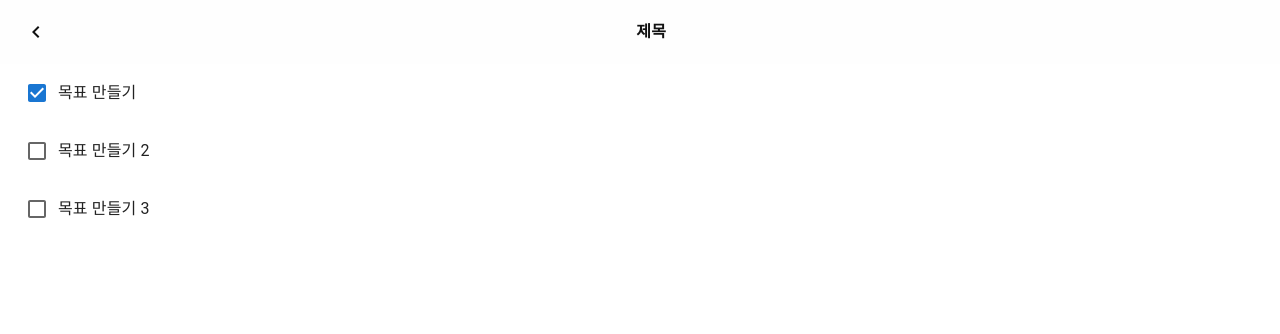
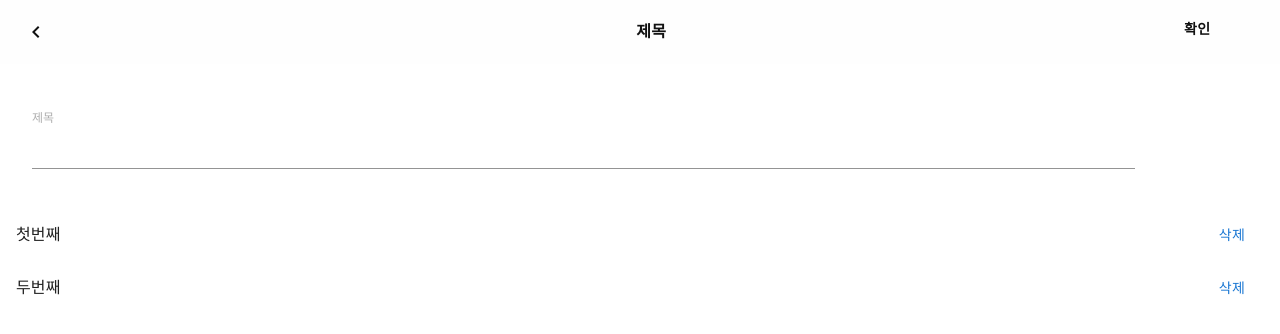
Before and after one commit to kenna-hwa/clonemate-front, a React (Create React App) app: page /goals in a window 1280 px wide. Shown: the top 334 px of the page. Built offline with nearby package versions, Linux system fonts and the light colour scheme.

Commit message:
feat: Goals 컴포넌트 생성 / 추가, 삭제, 수정 기능 추가

```diff
--- a/src/components/App.js
+++ b/src/components/App.js
@@ -1,4 +1,4 @@
-import React, { useState } from "react";
+import React, { useRef, useState } from "react";
 import "../stylesheets/App.css";
 import { Button  } from "@mui/material";
 import { ThemeProvider, createTheme } from "@mui/material/styles";
@@ -8,6 +8,8 @@ import Join from "./Join";
 import BasicNavBar from "./BasicNavBar";
 import Goals from "./Goals";
 import Main from "./Main";
+import GoalForm from "./GoalForm";
+import GoalEditForm from "./GoalEditForm";
 
 
 const theme = createTheme({
@@ -71,29 +73,88 @@ const theme = createTheme({
 });
 
 function App() {
+
+  /* Hook 선언 시작 */
+
   let history = useHistory();
+  let [readOnly, readOnlyChange] = useState('read');
+
+
+
+  /* Dummy State 시작 */
 
   // 목표goals 페이지 goal 아이템
   let [goal, goalChange] = useState(
-    [
-          {
-            id : 0,
-            title: '목표 만들기',
-            done: true
-          },
-          {
-            id: 1,
-            title: '목표 만들기 2',
-            done: false
-          },
-          {
-            id: 2,
-            title: '목표 만들기 3',
-            done: false
-          },
+     {
+       items: [{
+          title: '첫번째',
+          id: 'ID-0',
+        },
+        {
+          title: '두번째',
+          id: 'ID-1',
 
-    ]
-  )
+      }]
+    }
+  );
+
+  /* Dummy State 끝 */
+
+  /* Hook 선언 끝 */
+
+
+  /* 함수 선언 시작 */
+
+
+  //목표 추가 함수
+  function addGoal(item){
+
+    const thisItems = goal.items; // goal State 원본 카피
+    item.id = 'ID-' + thisItems.length; //key를 위한 id 추가
+    thisItems.push(item) // 카피한 goal 리스트에 아이템 추가
+    goalChange({items: thisItems}); //goalChange를 이용해 state 변경
+    document.querySelector("#goalform_textfield").value = '';
+    console.log('add items :', goal.items)
+  }
+
+  //목표 GoalForm으로 보내기 함수
+  function editToGoalForm(id){
+    const thisItems = goal.items; // goal State 원본 카피
+    const currentEditItems = thisItems.filter(e => e.id === id)
+    TextFieldControl(currentEditItems);
+  }
+
+  //TextField id, value 변경 함수
+
+  function TextFieldControl(currentEditItems) {
+    const TextField = document.querySelector("#goaleditform_textfield");
+    TextField.value = currentEditItems[0].title;
+    TextField.id = currentEditItems[0].id;
+  }
+
+  //목표 수정 함수
+  function editGoal(e){
+
+    const thisItems = goal.items; // goal State 원본 카피
+
+    let idx  = thisItems.findIndex((item)=>{ return item.id === e.id })//findIndex 사용
+    thisItems[idx].title = e.title;
+    goalChange( {items : thisItems } ); //goalChange를 이용해 state 변경
+    document.querySelector(`#ID-${idx}`).value = '';
+    console.log('edit items :', goal.items)
+  }
+
+  //목표 삭제 함수
+  function deleteGoal(targetId, item){
+
+    const thisItems = item; // goal State 원본 카피
+    console.log('Before Update Items :', item );
+    const newItems = thisItems.filter(e => e.id !== targetId)
+    goalChange({items: newItems})
+  }
+
+  /* 함수 선언 끝 */
+
 
   return (
     <ThemeProvider theme={theme}>
@@ -144,7 +205,10 @@ function App() {
         </Route>
         <Route exact path="/goals">
         <BasicNavBar/>
-          <Goals goal={goal} key={goal.id} />
+        {
+          readOnly === 'read' ? <GoalForm addGoal={addGoal} /> : <GoalEditForm editGoal={editGoal} />
+        }
+          <Goals goal={goal.items} addGoal={addGoal} deleteGoal={deleteGoal} editToGoalForm={editToGoalForm} readOnly={readOnly} readOnlyChange={readOnlyChange}  />
         </Route>
         </Switch>
     </ThemeProvider>
--- /dev/null
+++ b/src/components/GoalEditForm.js
@@ -0,0 +1,62 @@
+import { Button, Grid, Box, TextField } from "@mui/material";
+import React, { useState } from "react";
+
+
+export default function GoalEditForm(props){
+
+    /* props 선언 시작 */
+
+    const editGoal = props.editGoal;
+
+    /* props 선언 끝 */
+
+
+    /* Hook 선언 시작 */
+
+    let [editGoalItem, editGoalItemChange] = useState({item : { id: '' , title : '' }});
+
+    /* Hook 선언 끝 */
+
+
+    /* 함수 선언 시작 */
+
+    function onInputChange(e) {
+        const editItem = editGoalItem.item; // editGoalItem state copy
+        editItem.title = e.target.value;  // TextField에서 받아온 value
+        editItem.id = e.target.id;  // TextField에서 받아온 id
+        console.log('editItem ', editItem)
+        editGoalItemChange({item : editItem})
+    }
+
+    function onButtonClick(){
+        editGoal(editGoalItem.item);
+    }
+
+    function enterKeyEventHandler(e){
+        onButtonClick();
+    }
+
+    /* 함수 선언 끝 */
+
+
+
+    return(
+        <Box style={{ margin : 16, padding: 16, position:'relative' }}>
+            <p>수정</p>
+            <Grid container>
+                <Grid xs={11} md={11} item style={{paddingRight: 12}}>
+                    <p className="goaleditform_title" style={{fontSize: '12px', color: '#aeaeae'}}>제목</p>
+                    <TextField fullWidth id="goaleditform_textfield" variant="standard" onChange={onInputChange} />
+                </Grid>
+                <Grid xs={1} md={1} item >
+                    <Button fullWidth color="secondary" onClick={onButtonClick}
+                    value={editGoalItem.item.title} onKeyPress={enterKeyEventHandler}
+                    style={{position:'relative', top: '-85px',  fontSize: '14px', fontWeight: '600', color: '#111'}} >
+                        확인
+                    </Button>
+                </Grid>
+            </Grid>
+        </Box>
+    )
+
+}
--- /dev/null
+++ b/src/components/GoalForm.js
@@ -0,0 +1,58 @@
+import { Button, Grid, Box, TextField } from "@mui/material";
+import React, { useState } from "react";
+
+
+export default function GoalForm(props){
+
+    /* props 선언 시작 */
+
+    const addGoal = props.addGoal;
+
+    /* props 선언 끝 */
+
+
+    /* Hook 선언 시작 */
+
+    let [newGoalItem, newGoalItemChange] = useState({item : { title : '' }});
+
+    /* Hook 선언 끝 */
+
+
+    /* 함수 선언 시작 */
+
+    function onInputChange(e) {
+        const newItem = newGoalItem.item;
+        newItem.title = e.target.value;
+        newGoalItemChange({item : newItem})
+    }
+
+    function onButtonClick(){
+        addGoal(newGoalItem.item);
+    }
+
+    function enterKeyEventHandler(e){
+        onButtonClick();
+    }
+
+    /* 함수 선언 끝 */
+
+
+    return(
+        <Box style={{ margin : 16, padding: 16, position:'relative' }}>
+            <Grid container>
+                <Grid xs={11} md={11} item style={{paddingRight: 12}}>
+                    <p className="goalform_title" style={{fontSize: '12px', color: '#aeaeae'}}>제목</p>
+                    <TextField fullWidth id="goalform_textfield" variant="standard" onChange={onInputChange} />
+                </Grid>
+                <Grid xs={1} md={1} item >
+                    <Button fullWidth color="secondary" onClick={onButtonClick}
+                    value={newGoalItem.item.title} onKeyPress={enterKeyEventHandler}
+                    style={{position:'relative', top: '-85px',  fontSize: '14px', fontWeight: '600', color: '#111'}} >
+                        확인
+                    </Button>
+                </Grid>
+            </Grid>
+        </Box>
+    )
+
+}
--- a/src/components/Goals.js
+++ b/src/components/Goals.js
@@ -1,29 +1,54 @@
 import React from "react";
-import { Checkbox, InputBase, ListItem, ListItemText } from "@mui/material";
+import {  Button, InputBase, List, ListItem  } from "@mui/material";
 
 export default function Goals(props) {
-  console.log(props.goal);
+
+  /* props 선언 시작 */
+
   let goalItems = props.goal;
+  let deleteGoal = props.deleteGoal;
+  let editToGoalForm = props.editToGoalForm;
+  let readOnly = props.readOnly;
+  let readOnlyChange = props.readOnlyChange;
+
+  /* props 선언 끝 */
+
+
+  /* 함수 시작 */
+
+  //목표 수정 이벤트핸들러 함수
+  async function editEventHandler(e){
+    const { id } = e.target;
+    await readOnlyChange(readOnly='edit');
+    console.log(readOnly)
+    await editToGoalForm(id)
+  }
+
+  //목표 삭제 이벤트핸들러 함수
+
+    function deleteEventHandler(e) {
+      let deleteId = e.target.id;
+      console.log( 'id : ',  deleteId)
+      deleteGoal(deleteId, goalItems)
+    }
+
+/* 함수 끝 */
+
+
   return (
-    <>
-      {goalItems.map((item, idx) => {
-        return (
-          <ListItem className="goals-wrap">
-            <Checkbox checked={item.done} />
-            <ListItemText>
-              <InputBase
-                inputProps={{ "aria-label": "naked" }}
-                type="text"
-                id={item.id}
-                name={item.id}
-                value={item.title}
-                multiline={true}
-                fullWidth={true}
-              />
-            </ListItemText>
-          </ListItem>
-        );
-      })}
-    </>
+    <List>
+        {
+        goalItems.map((item, idx) => {
+
+        return ( <ListItem className="goals-wrap" id={item.id} key={idx} onClick={editEventHandler} >
+                    <InputBase id={item.id} name={item.id} value={item.title} fullWidth></InputBase>
+                    <Button aria-label="Delete Todo" id={item.id} onClick={deleteEventHandler} sx={{ fontSize: '14px' }}>
+                        삭제
+                    </Button>
+                </ListItem>
+                );
+            })
+        }
+    </List>
   );
 }
```
